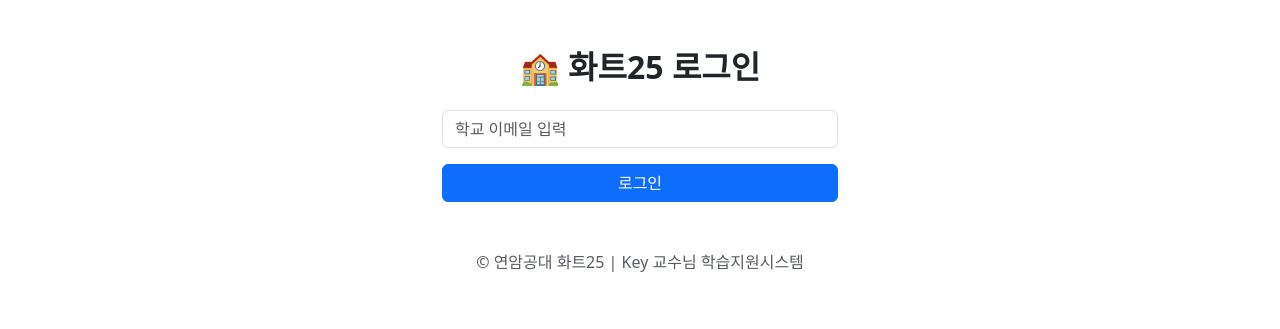
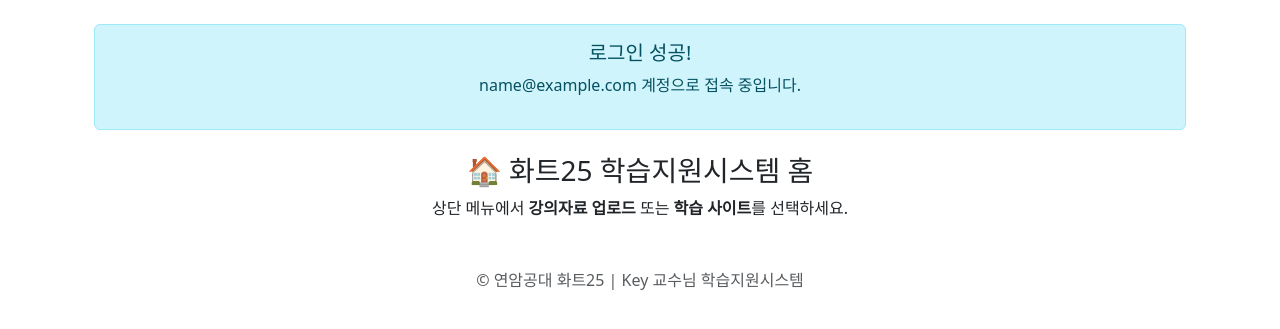
Before and after one commit to keyj-9bot/hwat25_2nd_term_lecture, a Flask app: page /home in a window 1280 px wide. Shown: the part 56-385 px from the top of the page. Run offline with Flask 3, Linux system fonts and the light colour scheme; the visitor is signed in with stand-in values (Sample User, id 1).

Commit message:
fix: add home.html to resolve 500 error on /home

```diff
--- a/templates/home.html
+++ b/templates/home.html
@@ -1,16 +1,12 @@
 {% extends "base.html" %}
 {% block content %}
-<div class="container text-center mt-5" style="max-width:420px;">
-  <h2 class="fw-bold mb-4">🏫 화트25 로그인</h2>
-  <form method="POST">
-    <input type="email" name="email" class="form-control mb-3" placeholder="학교 이메일 입력" required>
-    <button type="submit" class="btn btn-primary w-100">로그인</button>
-  </form>
+<div class="container mt-4 text-center">
+  <div class="alert alert-info">
+    <h5>로그인 성공!</h5>
+    <p>{{ email }} 계정으로 접속 중입니다.</p>
+  </div>
 
-  {% with messages = get_flashed_messages() %}
-    {% if messages %}
-      <div class="alert alert-danger mt-3">{{ messages[0] }}</div>
-    {% endif %}
-  {% endwith %}
+  <h3 class="mt-4">🏠 화트25 학습지원시스템 홈</h3>
+  <p>상단 메뉴에서 <b>강의자료 업로드</b> 또는 <b>학습 사이트</b>를 선택하세요.</p>
 </div>
 {% endblock %}
```
